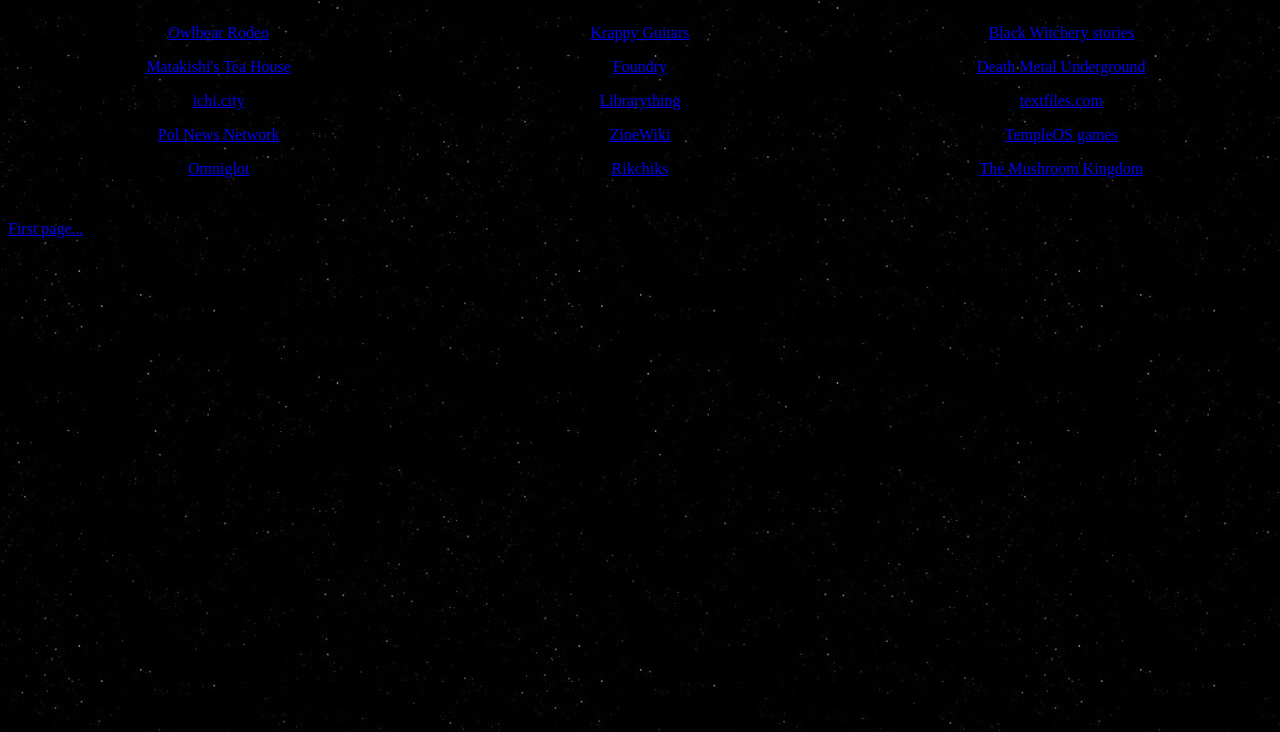
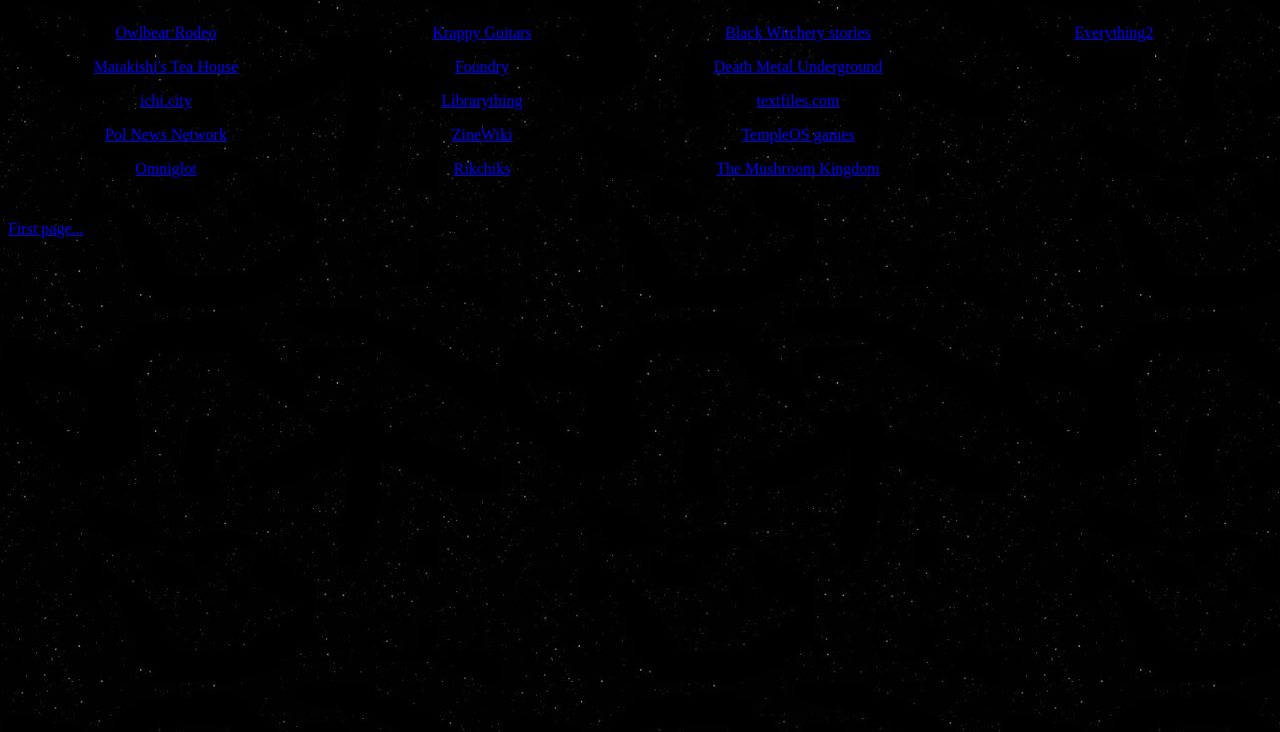
Before and after one commit to scary-spinning-skull/website, a plain HTML site: page second page.html in a window 1280 px wide. Shown: the part 68-800 px from the top of the page. Drawn offline with Linux system fonts and the light colour scheme.

Commit message:
Update second page.html

```diff
--- a/second page.html
+++ b/second page.html
@@ -66,6 +66,11 @@
 
 </div>
 
+<div class="column">
+
+<a href="https://everything2.com/" target="_blank">Everything2</a></p>
+
+</div>
 </div>
 </div>
 </div>
```
